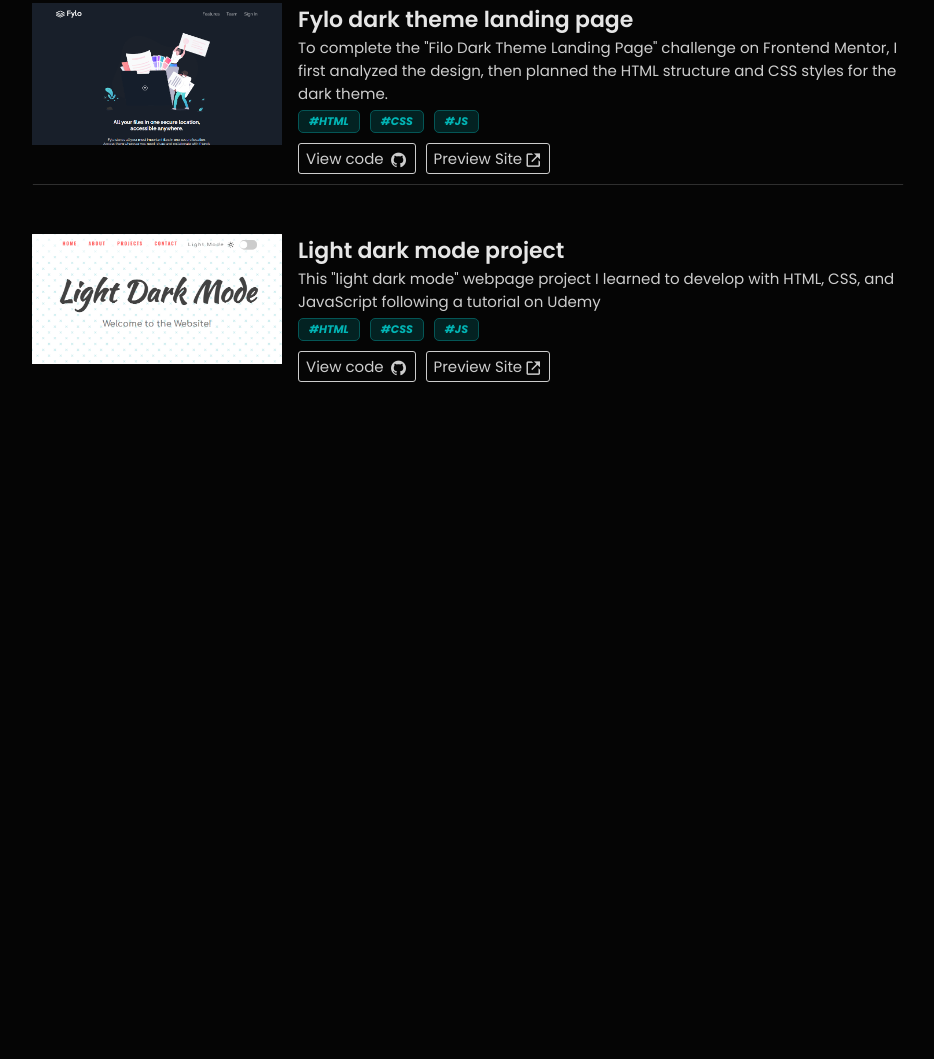
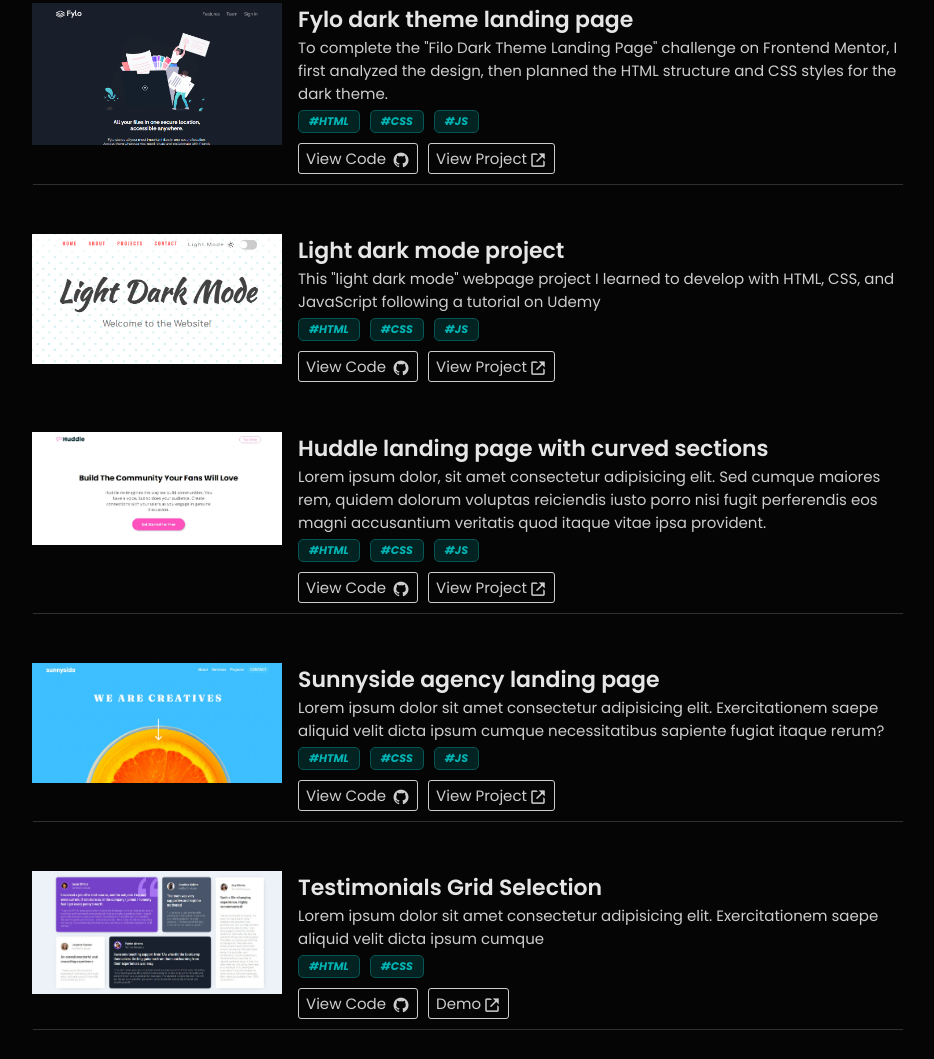
Before and after one commit to ernstudy/my-portfolio, a plain HTML site: page index.html in a window 1280 px wide. Shown: the part 615-1674 px from the top of the page, without its empty margins (172-1106 px from the left). Before the commit the page ends 1027 px from the top, so only its background shows below. Drawn offline with nearby package versions, Linux system fonts and the light colour scheme.

Commit message:
added new projects

```diff
--- a/index.html
+++ b/index.html
@@ -4,10 +4,14 @@
     <meta charset="UTF-8" />
     <meta name="viewport" content="width=device-width, initial-scale=1.0" />
     <title>Ernstudy | Web Portfolio</title>
-
     <link
       href="https://unpkg.com/boxicons@2.1.4/css/boxicons.min.css"
       rel="stylesheet"
+    />
+    <link
+      rel="shortcut icon"
+      href="https://static.vecteezy.com/system/resources/previews/000/587/678/original/vector-initial-e-letter-logo-with-swoosh-colored-red-and-black.jpg"
+      type="image/x-icon"
     />
     <link rel="stylesheet" href="css/portfolio.css" />
   </head>
@@ -47,11 +51,11 @@
                 target="_blank"
                 rel="noopener noreferrer"
               >
-                View code
+                View Code
                 <i class="bx bxl-github"></i>
               </a>
               <a href="/ken-zee-photographer/"
-                >Preview Site<i class="bx bx-link-external"></i
+                >View Project<i class="bx bx-link-external"></i
               ></a>
             </div>
           </div>
@@ -79,11 +83,11 @@
                 target="_blank"
                 rel="noopener noreferrer"
               >
-                View code
+                View Code
                 <i class="bx bxl-github"></i>
               </a>
               <a href="/At-Burger-Delights-project"
-                >Preview Site<i class="bx bx-link-external"></i
+                >View Project<i class="bx bx-link-external"></i
               ></a>
             </div>
           </div>
@@ -111,11 +115,11 @@
                 target="_blank"
                 rel="noopener noreferrer"
               >
-                View code
+                View Code
                 <i class="bx bxl-github"></i>
               </a>
               <a href="/fylo-dark-theme-landing-page/"
-                >Preview Site<i class="bx bx-link-external"></i
+                >View Project<i class="bx bx-link-external"></i
               ></a>
             </div>
           </div>
@@ -142,11 +146,109 @@
                 target="_blank"
                 rel="noopener noreferrer"
               >
-                View code
+                View Code
                 <i class="bx bxl-github"></i>
               </a>
               <a href="/light-dark-mode-project"
-                >Preview Site<i class="bx bx-link-external"></i
+                >View Project<i class="bx bx-link-external"></i
+              ></a>
+            </div>
+          </div>
+        </div>
+
+        <div class="tile tile-5">
+          <div class="tile-img">
+            <img src="img/huddle.png" alt="" />
+          </div>
+          <div class="tile-info">
+            <h2>Huddle landing page with curved sections</h2>
+            <p>
+              Lorem ipsum dolor, sit amet consectetur adipisicing elit. Sed
+              cumque maiores rem, quidem dolorum voluptas reiciendis iusto porro
+              nisi fugit perferendis eos magni accusantium veritatis quod itaque
+              vitae ipsa provident.
+            </p>
+            <div class="tech">
+              <span>#HTML</span>
+              <span>#CSS</span>
+              <span>#JS</span>
+            </div>
+
+            <div class="tile-links">
+              <a
+                href="https://github.com/ernstudy/huddle-landing-page-with-curved-sections.git"
+                target="_blank"
+                rel="noopener noreferrer"
+              >
+                View Code
+                <i class="bx bxl-github"></i>
+              </a>
+              <a
+                href="https://ernstudy.github.io/huddle-landing-page-with-curved-sections/"
+                >View Project<i class="bx bx-link-external"></i
+              ></a>
+            </div>
+          </div>
+        </div>
+        <div class="tile tile-6">
+          <div class="tile-img">
+            <img src="img/sunnyside.png" alt="" />
+          </div>
+          <div class="tile-info">
+            <h2>Sunnyside agency landing page</h2>
+            <p>
+              Lorem ipsum dolor sit amet consectetur adipisicing elit.
+              Exercitationem saepe aliquid velit dicta ipsum cumque
+              necessitatibus sapiente fugiat itaque rerum?
+            </p>
+            <div class="tech">
+              <span>#HTML</span>
+              <span>#CSS</span>
+              <span>#JS</span>
+            </div>
+
+            <div class="tile-links">
+              <a
+                href="https://github.com/ernstudy/sunnyside-agency-landing-page-main.git"
+                target="_blank"
+                rel="noopener noreferrer"
+              >
+                View Code
+                <i class="bx bxl-github"></i>
+              </a>
+              <a
+                href="https://ernstudy.github.io/sunnyside-agency-landing-page-main/"
+                >View Project<i class="bx bx-link-external"></i
+              ></a>
+            </div>
+          </div>
+        </div>
+        <div class="tile tile-7">
+          <div class="tile-img">
+            <img src="img/grid-section.jpeg" alt="" />
+          </div>
+          <div class="tile-info">
+            <h2>Testimonials Grid Selection</h2>
+            <p>
+              Lorem ipsum dolor sit amet consectetur adipisicing elit.
+              Exercitationem saepe aliquid velit dicta ipsum cumque
+            </p>
+            <div class="tech">
+              <span>#HTML</span>
+              <span>#CSS</span>
+            </div>
+
+            <div class="tile-links">
+              <a
+                href="https://github.com/ernstudy/Testimonials-Grid-Selection.git"
+                target="_blank"
+                rel="noopener noreferrer"
+              >
+                View Code
+                <i class="bx bxl-github"></i>
+              </a>
+              <a href="https://ernstudy.github.io/Testimonials-Grid-Selection/"
+                >Demo<i class="bx bx-link-external"></i
               ></a>
             </div>
           </div>
```
Also changed, not shown: img/grid-section.jpeg (added), img/huddle.png (added), img/sunnyside.png (added).
